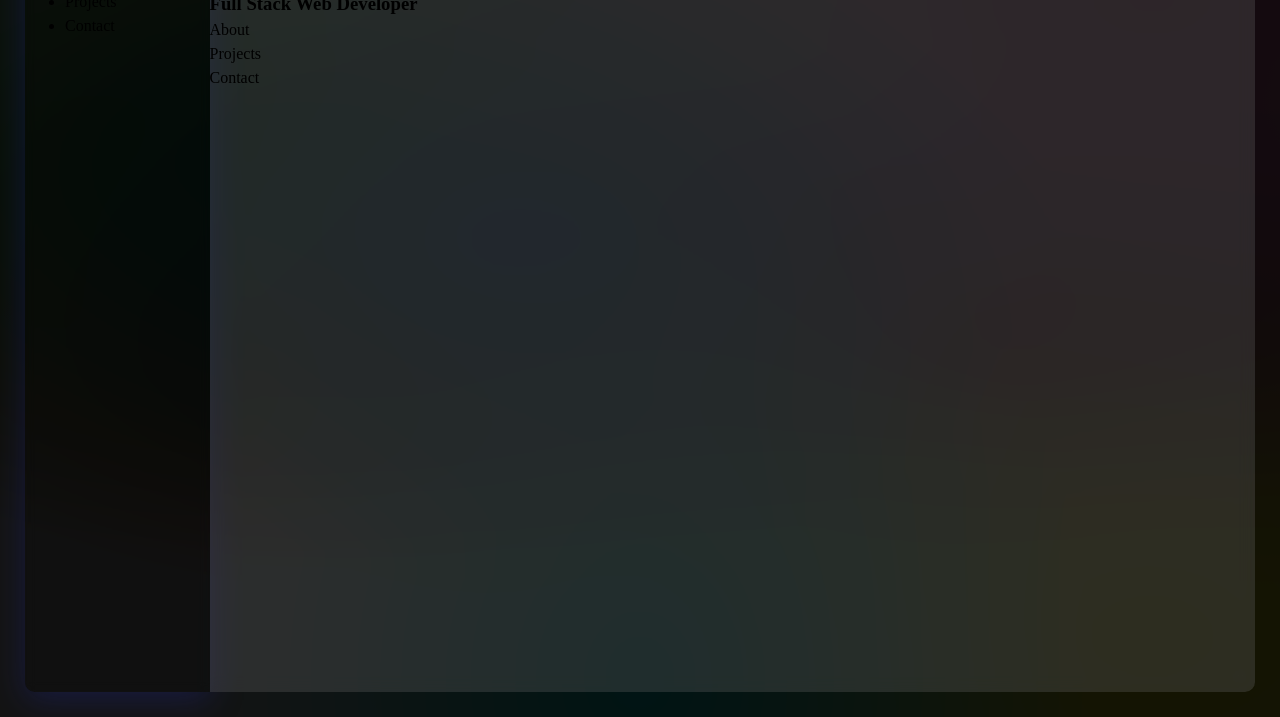
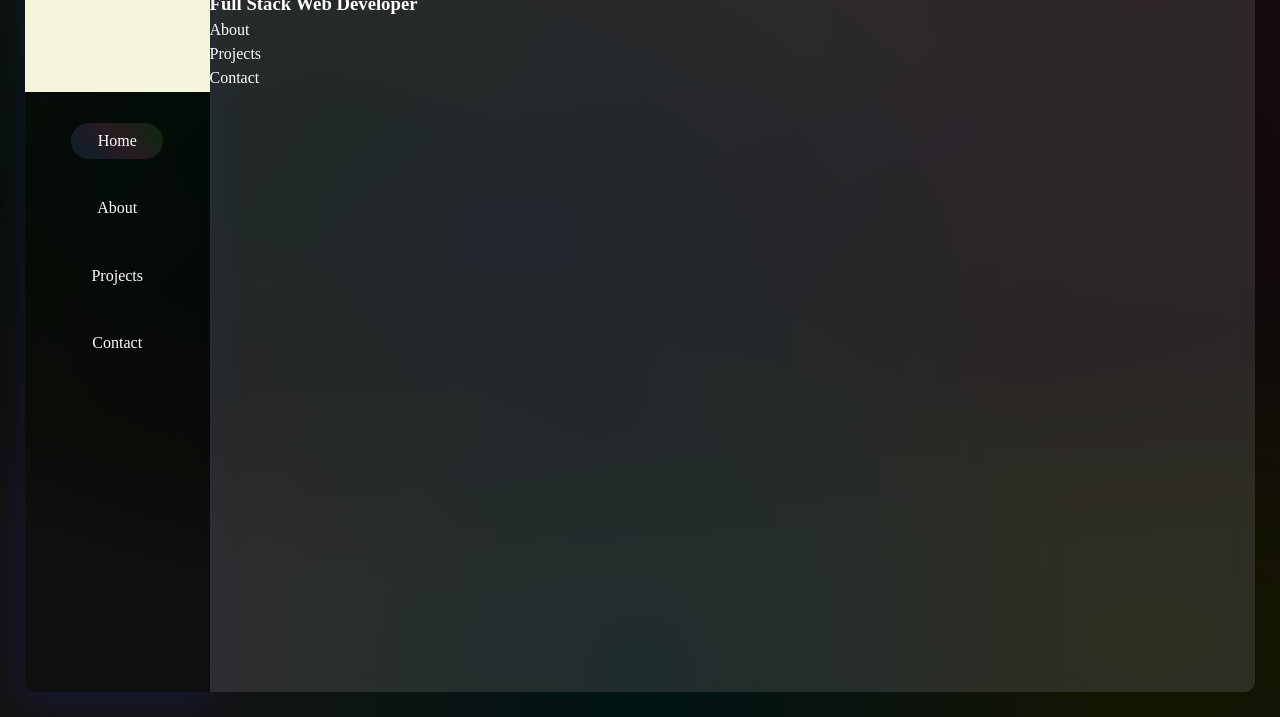
Before and after one commit to xhillman/aws-cloud-resume, a plain HTML site: page index.html in a window 1280 px wide. Shown: the part 83-800 px from the top of the page. Drawn offline with Linux system fonts and the light colour scheme.

Commit message:
add nav effect

```diff
--- a/index.html
+++ b/index.html
@@ -18,8 +18,11 @@
     <div class="background"></div>
     <div class="page-container">
       <div class="sidebar">
-        <ul>
-          <li class="home-nav nav-item">Home</li>
+        <div class="image-holder">
+
+        </div>
+        <ul class="navbar">
+          <li class="home-nav nav-item selected-nav">Home</li>
           <li class="about-nav nav-item">About</li>
           <li class="projects-nav nav-item">Projects</li>
           <li class="contact-nav nav-item">Contact</li>
--- a/script.js
+++ b/script.js
@@ -16,25 +16,37 @@ const setPage = (page) => {
   page.style.display = 'block';
 }
 
+const setNav = (nav) => {
+  homeNav.classList.remove('selected-nav');
+  aboutNav.classList.remove('selected-nav');
+  projectsNav.classList.remove('selected-nav');
+  contactNav.classList.remove('selected-nav');
+  nav.classList.add('selected-nav');
+}
+
 //To Do: save current page
 
 
 homeNav.addEventListener('click', () => {
   setPage(homePage);
+  setNav(homeNav);
   currentPage = homePage;
 });
 
 aboutNav.addEventListener('click', () => {
   setPage(aboutPage);
+  setNav(aboutNav);
   currentPage = aboutPage;
 });
 
 projectsNav.addEventListener('click', () => {
   setPage(projectsPage);
+  setNav(projectsNav);
   currentPage = projectsPage;
 });
 
 contactNav.addEventListener('click', () => {
   setPage(contactPage);
+  setNav(contactNav);
   currentPage = contactPage;
 });
--- a/styles.css
+++ b/styles.css
@@ -21,16 +21,52 @@ main {
   height: 100vh;
   padding: 25px;
   background-color: rgba(0, 0, 0, 0.2);
+  color: white;
 }
 
 .sidebar {
   width: 15%;
   height: 100%;
   background: rgba(0, 0, 0, 0.2);
-  box-shadow: 0 8px 32px 0 rgba(31, 38, 135, 0.37);
+  box-shadow: 0 8px 32px 0 rgba(31, 38, 135, 0.3);
   backdrop-filter: blur(5.5px);
   -webkit-backdrop-filter: blur(5.5px);
   border-radius: 10px 0 0 10px;
+}
+
+.image-holder {
+  width: 100%;
+  height: 20%;
+  display: flex;
+  justify-content: center;
+  align-items: center;
+  background-color: beige;
+}
+
+.navbar {
+  width: 100%;
+  height: 40%;
+  display: flex;
+  flex-direction: column;
+  justify-content: space-evenly;
+  align-items: center;
+  padding: 0;
+}
+
+.nav-item {
+  list-style-type: none;
+  /* background-color: aqua; */
+  width: 50%;
+  height: 12%;
+  display: flex;
+  justify-content: center;
+  align-items: center;
+  cursor: pointer;
+}
+
+.selected-nav {
+  background: linear-gradient(45deg, rgba(30, 144, 255, 0.15), rgba(255, 105, 180, 0.15), rgba(50, 205, 50, 0.15));
+  border-radius: 20px;
 }
 
 .page-content {
```
